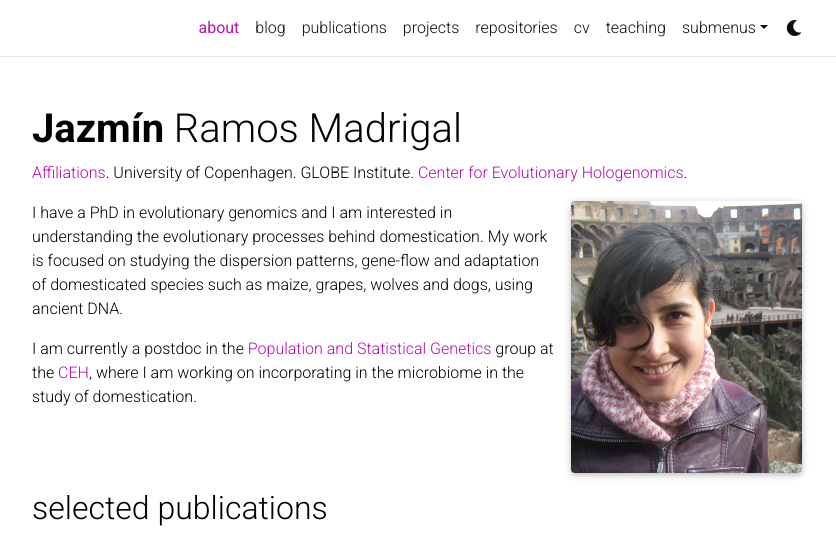
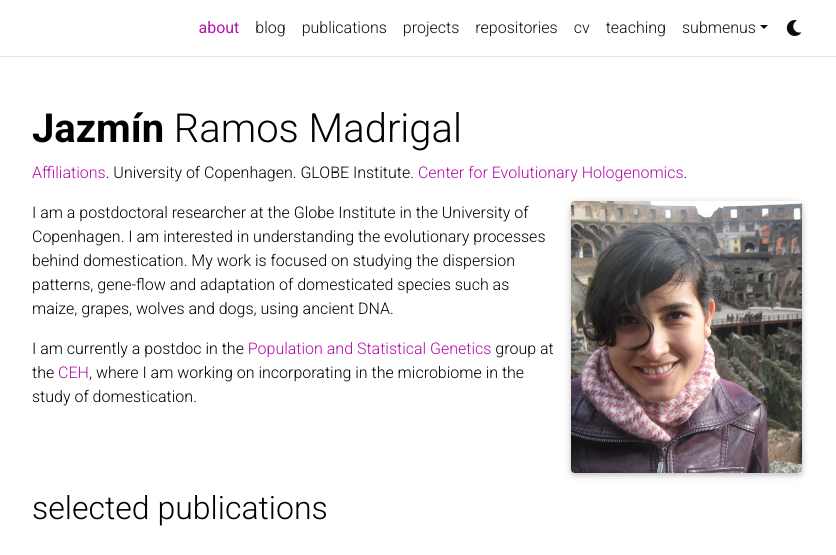
Before and after one commit to JazminRM/jazminrm.github.io, a Jekyll site: the page built from _pages/about.md, in a window 1280 px wide, cut to the strip 0-555 px from the top of the page. Shown: the whole strip, without its empty margins (223-1059 px from the left). Built offline with Jekyll 4.4.1, drawn with Linux system fonts in a browser that asks for light colours; full-size pictures stand in for the smaller copies a plugin makes; comment, search, counter and statistics services are not loaded; a style sheet for code colours, icons or effects is not loaded.

Commit message:
Update about.md

```diff
--- a/_pages/about.md
+++ b/_pages/about.md
@@ -18,6 +18,6 @@ selected_papers: true # includes a list of papers marked as "selected={true}"
 social: true  # includes social icons at the bottom of the page
 ---
 
-I have a PhD in evolutionary genomics and I am interested in understanding the evolutionary processes behind domestication. My work is focused on studying the dispersion patterns, gene-flow and adaptation of domesticated species such as maize, grapes, wolves and dogs, using ancient DNA.
+I am a postdoctoral researcher at the Globe Institute in the University of Copenhagen. I am interested in understanding the evolutionary processes behind domestication. My work is focused on studying the dispersion patterns, gene-flow and adaptation of domesticated species such as maize, grapes, wolves and dogs, using ancient DNA.
 
 I am currently a postdoc in the <a href="https://globe.ku.dk/research/hologenomics/gopalakrishnan-group/">Population and Statistical Genetics</a> group at the <a href="https://ceh.ku.dk/">CEH</a>, where I am working on incorporating in the microbiome in the study of domestication.
```
